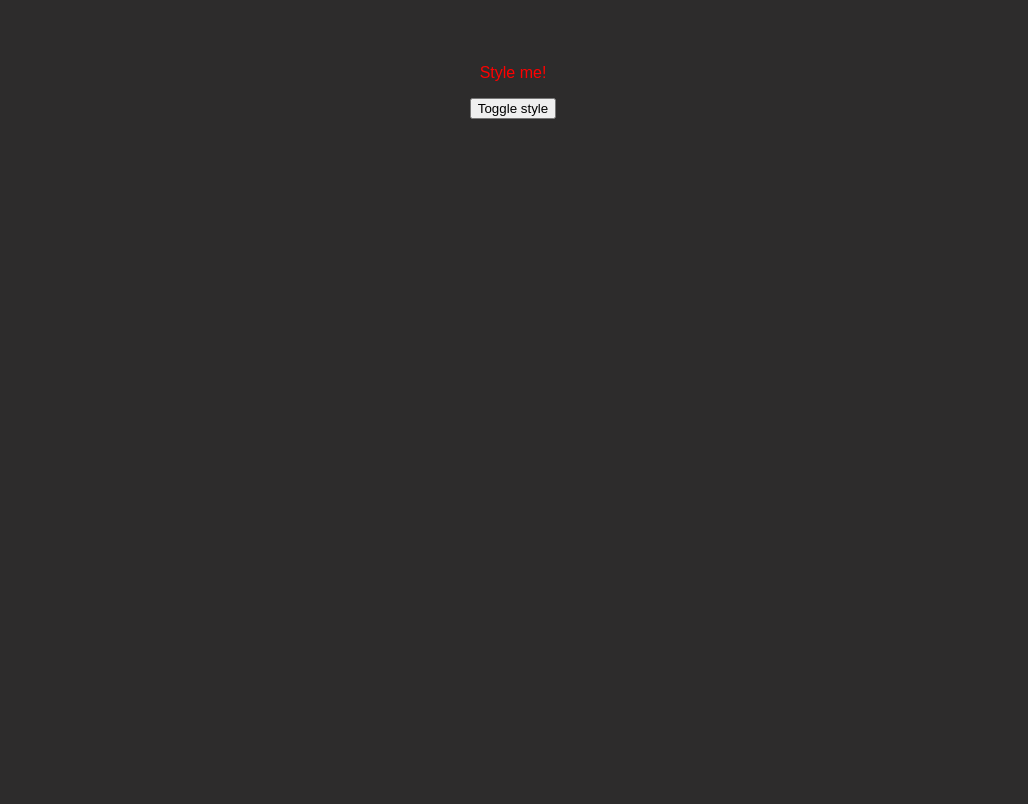
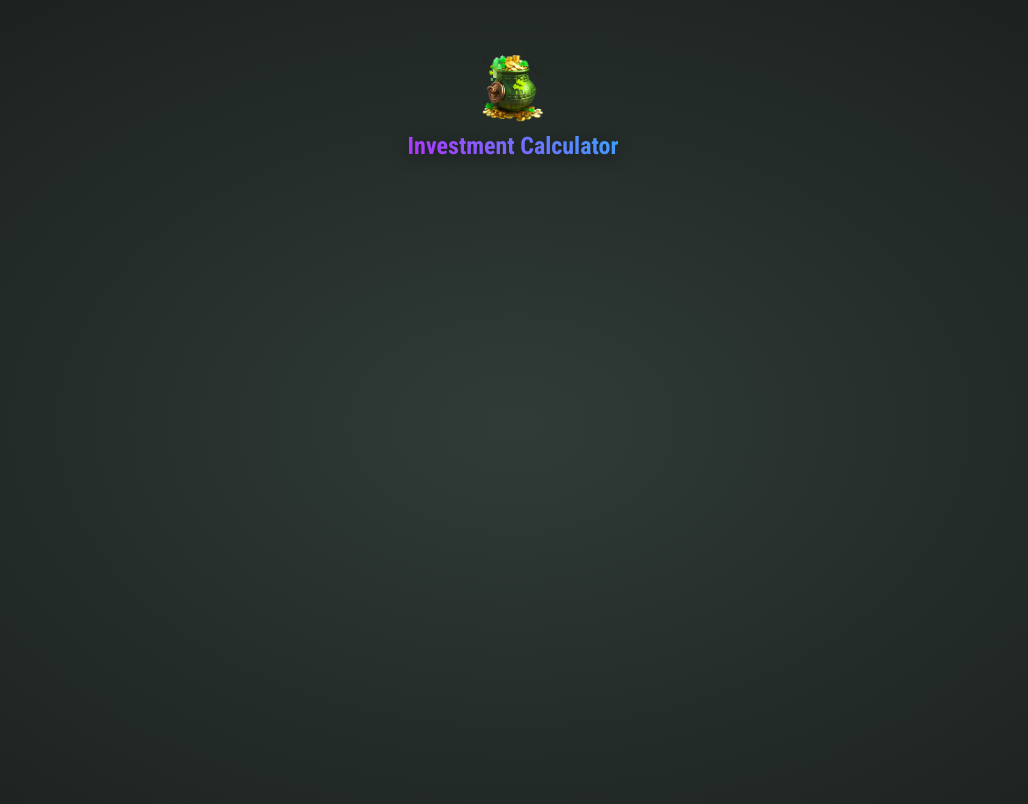
Before and after one commit to sakuraAK/react, a React (Vite) app: page / in a window 1280 px wide. Shown: the top 804 px of the page, without its empty margins (127-1155 px from the left). Built offline with nearby package versions, Linux system fonts and the light colour scheme.

Commit message:
Investment init commit

```diff
--- a/src/App.jsx
+++ b/src/App.jsx
@@ -3,16 +3,16 @@ import Header from "./components/Header/Header.jsx";
 import CoreConcept from "./components/CoreConcept/CoreConcept.jsx";
 import Button from "./components/Button/Button.jsx";
 import { useState } from "react";
+import NewHeader from "./components/NewHeader/NewHeader.jsx"
 
 
 
 export default function App() {
-     return (
-        <div>
-            <p className="active">Style me!</p>
-            <button>Toggle style</button>
-        </div>
-    );
+  return (
+    <>
+    <NewHeader/>
+    </>
+  );
 }
 
 
--- /dev/null
+++ b/src/components/NewHeader/NewHeader.jsx
@@ -0,0 +1,13 @@
+import goldPotImage from "../../assets/pot-of-gold.png";
+
+export default function NewHeader() {
+    return (
+        <div id="header">
+            <header>
+                <img src={goldPotImage} alt="gold" />
+                <h1>Investment Calculator</h1>
+            </header>
+        </div>
+
+    );
+}
--- a/src/index.jsx
+++ b/src/index.jsx
@@ -2,7 +2,8 @@ import ReactDOM from "react-dom/client";
 
 import App from "./App.jsx";
 //import "./index.css";
-import "./test-style.css";
+//import "./test-style.css";
+import "./investment-calc.css";
 
 const entryPoint = document.getElementById("root");
 ReactDOM.createRoot(entryPoint).render(<App />);
--- /dev/null
+++ b/src/investment-calc.css
@@ -0,0 +1,89 @@
+@import url('https://fonts.googleapis.com/css2?family=Quicksand:wght@400;700&family=Roboto+Condensed:wght@400;700&display=swap');
+
+* {
+  box-sizing: border-box;
+}
+
+body {
+  margin: 0;
+  font-family: 'Quicksand', sans-serif;
+  -webkit-font-smoothing: antialiased;
+  -moz-osx-font-smoothing: grayscale;
+  background: radial-gradient(#303b37, #1a1f1d);
+  color: #e1eeeb;
+  min-height: 100vh;
+}
+
+#header {
+  text-align: center;
+  margin: 3rem auto;
+}
+
+
+#header img {
+  width: 5rem;
+  height: 5rem;
+  object-fit: contain;
+  background-color: transparent;
+}
+
+#header h1 {
+  font-size: 1.5rem;
+}
+
+#user-input {
+  padding: 1rem;
+  max-width: 30rem;
+  margin: 2rem auto;
+  border-radius: 4px;
+  background: linear-gradient(180deg, #307e6c, #2b996d);
+}
+
+.input-group {
+  display: flex;
+  justify-content: space-evenly;
+  gap: 1.5rem;
+}
+
+#user-input label {
+  display: block;
+  margin-bottom: 0.25rem;
+  font-family: 'Roboto Condensed', sans-serif;
+  font-size: 0.5rem;
+  font-weight: bold;
+  text-transform: uppercase;
+}
+
+#user-input input {
+  width: 100%;
+  padding: 0.5rem;
+  border: 1px solid #76c0ae;
+  border-radius: 0.25rem;
+  background-color: transparent;
+  color: #c2e9e0;
+  font-size: 1rem;
+}
+
+#result {
+  max-width: 50rem;
+  margin: 2rem auto;
+  padding: 1rem;
+  table-layout: fixed;
+  border-spacing: 1rem;
+  text-align: right;
+}
+
+#result thead {
+  font-size: 0.7rem;
+  color: #83e6c0;
+}
+
+#result tbody {
+  font-family: 'Roboto Condensed', sans-serif;
+  font-size: 0.85rem;
+  color: #c2e9e0;
+}
+
+.center {
+  text-align: center;
+}
```
Also changed, not shown: src/utils/investement.js (added, +38 -0 lines), src/assets/pot-of-gold.png (added).
